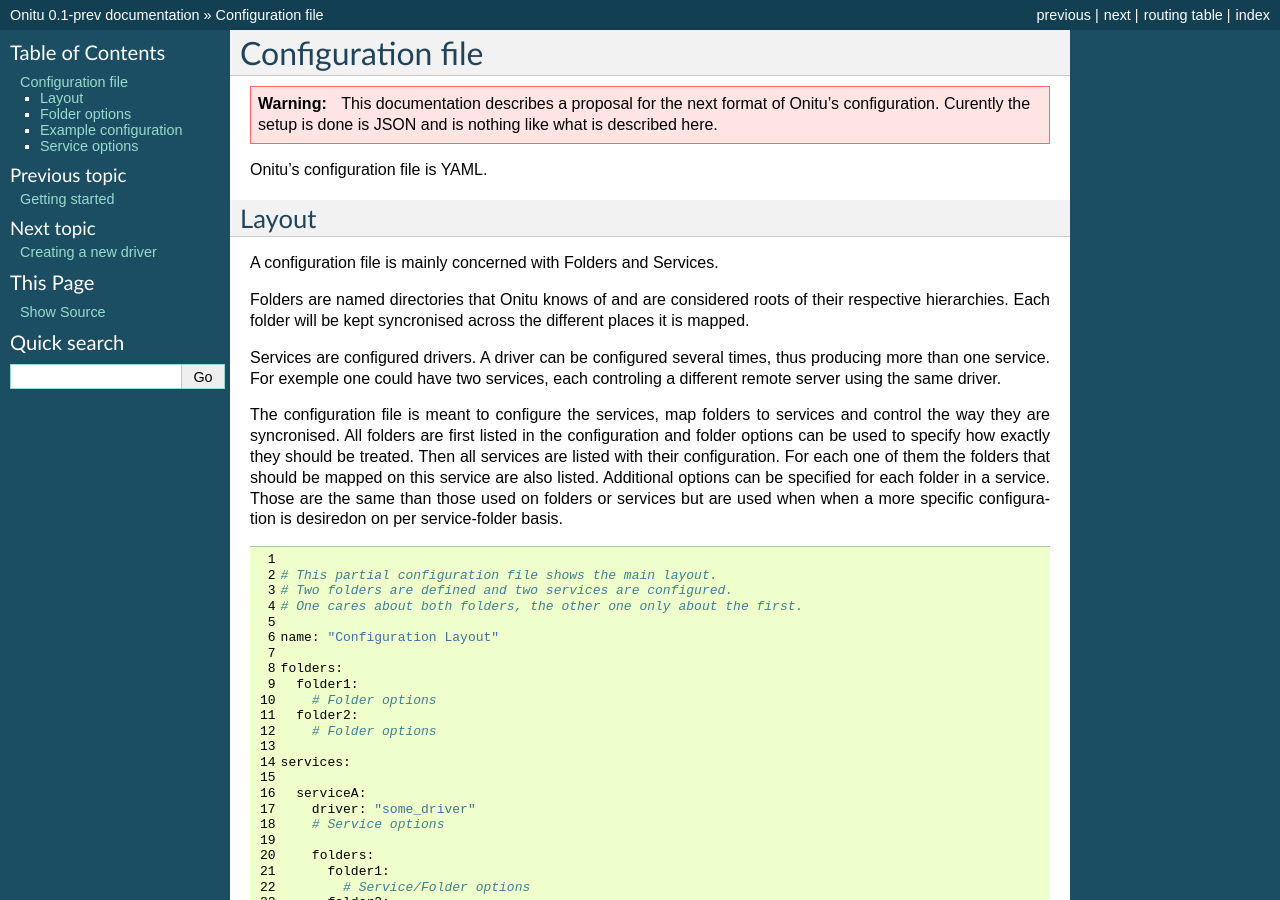
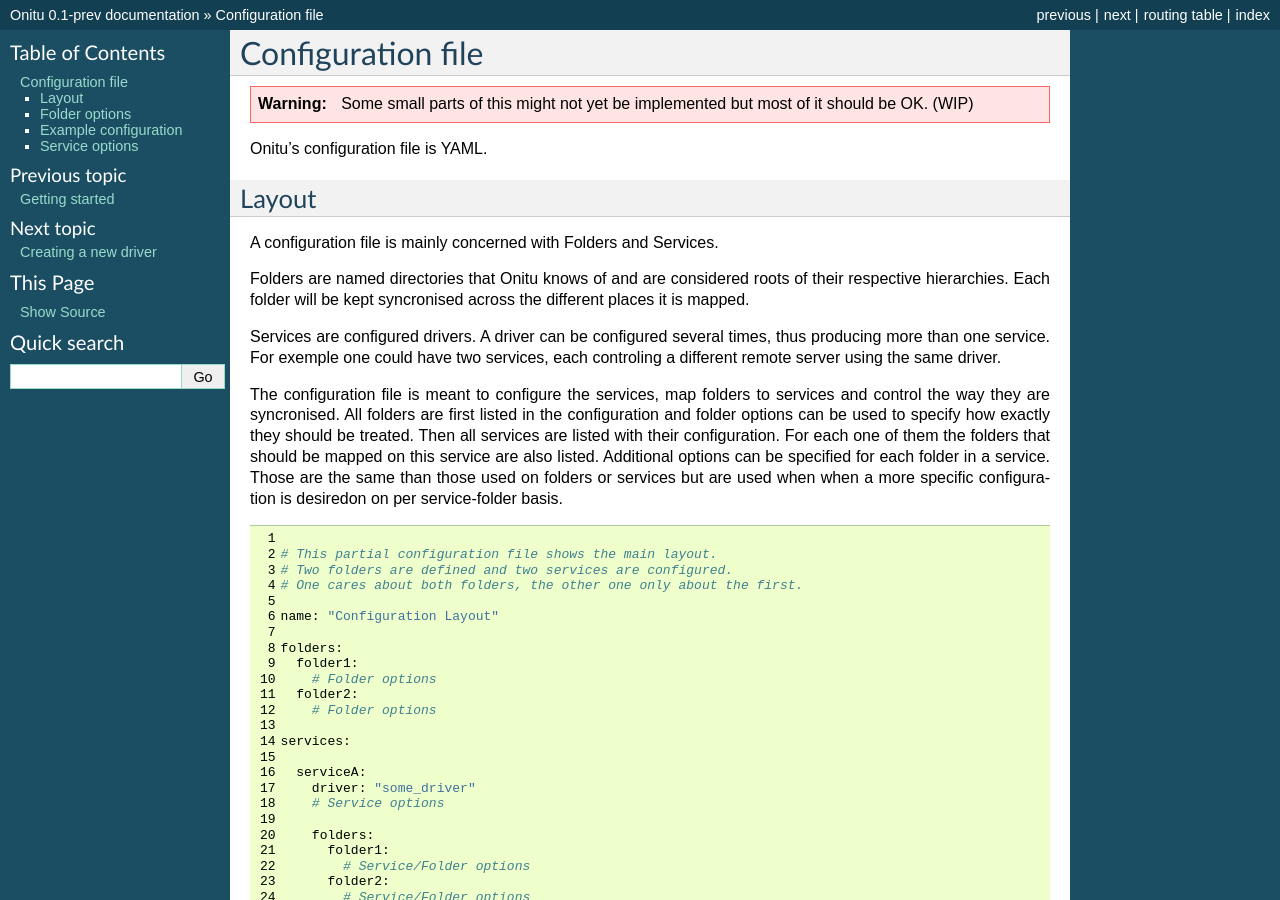
Before and after one commit to onitu/onitu, a Sphinx documentation site: the page built from docs/configuration.rst, in a window 1280 px wide and 900 px high. Built offline with Sphinx 7.4.7, drawn with Linux system fonts in a browser that asks for light colours.

Commit message:
Updated documentation regarding rules.
Removed the warning that was still saying Onitu's config was done in JSON instead of YAML.

```diff
--- a/docs/configuration.rst
+++ b/docs/configuration.rst
@@ -2,8 +2,8 @@
 Configuration file
 ==================
 
-.. warning::
-   This documentation describes a proposal for the next format of Onitu's configuration. Curently the setup is done is JSON and is nothing like what is described here.
+.. Warning::
+   Some small parts of this might not yet be implemented but most of it should be OK. (WIP)
 
 Onitu's configuration file is YAML.
 
```
